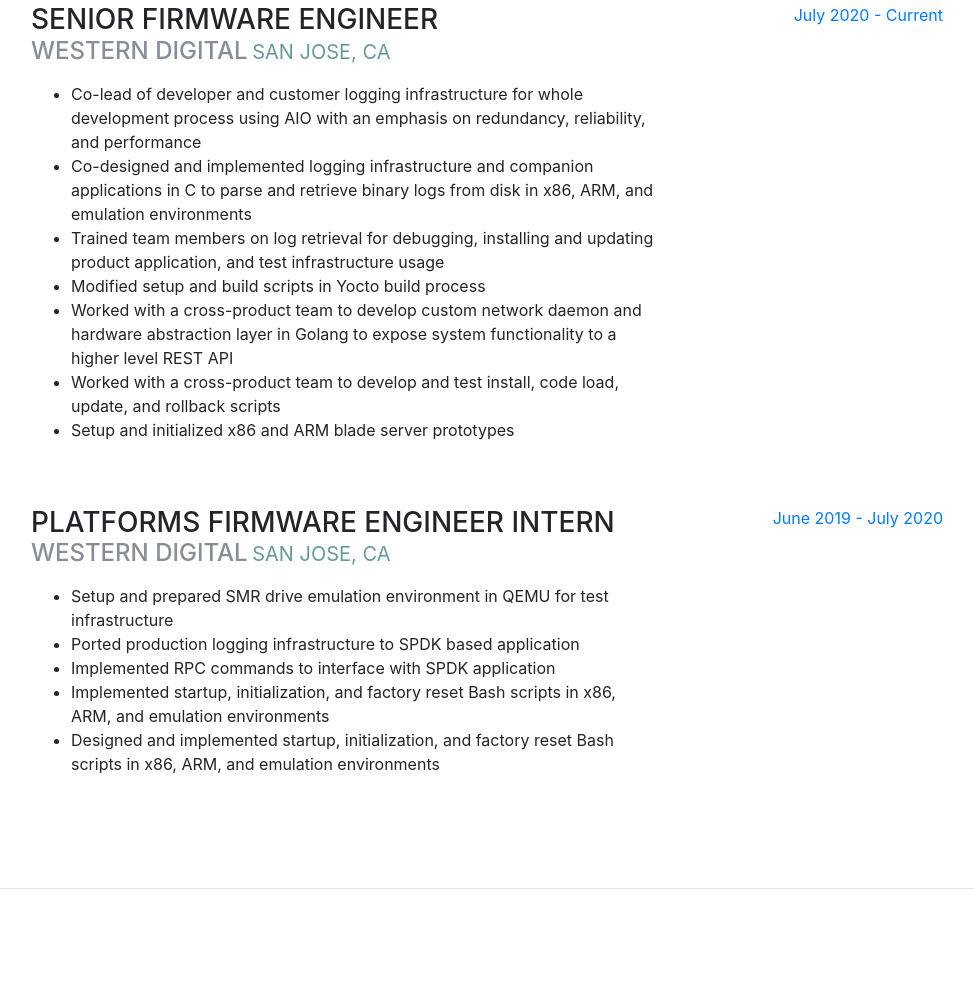
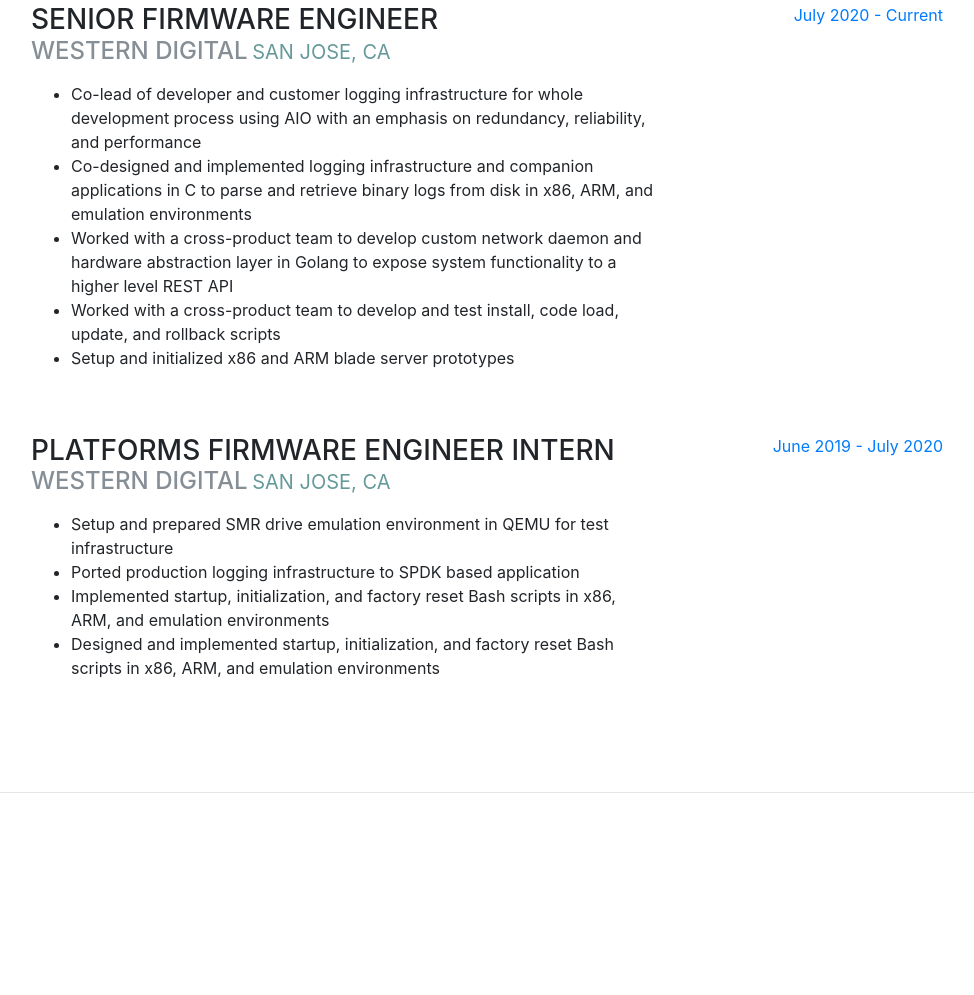
Before and after one commit to dtokazaki/website, a website with bundled scripts: page index.html in a window 1280 px wide. Shown: the part 932-1927 px from the top of the page, without its empty margins (289-1263 px from the left). Built offline with nearby package versions, Linux system fonts and the light colour scheme; files whose address does not match are found by name; a web font is replaced by a local one.

Commit message:
change resume

```diff
--- a/index.html
+++ b/index.html
@@ -116,8 +116,6 @@
             <ul>
                 <li>Co-lead of developer and customer logging infrastructure for whole development process using AIO with an emphasis on redundancy, reliability, and performance</li>
                 <li>Co-designed and implemented logging infrastructure and companion applications in C to parse and retrieve binary logs from disk in x86, ARM, and emulation environments</li>
-                <li>Trained team members on log retrieval for debugging, installing and updating product application, and test infrastructure usage</li>
-                <li>Modified setup and build scripts in Yocto build process</li>
                 <li>Worked with a cross-product team to develop custom network daemon and hardware abstraction layer in Golang to expose system functionality to a higher level REST API</li>
                 <li>Worked with a cross-product team to develop and test install, code load, update, and rollback scripts</li>
                 <li>Setup and initialized x86 and ARM blade server prototypes</li>
@@ -137,7 +135,6 @@
             <ul>
               <li>Setup and prepared SMR drive emulation environment in QEMU for test infrastructure </li>
               <li>Ported production logging infrastructure to SPDK based application </li>
-              <li>Implemented RPC commands to interface with SPDK application</li>
               <li>Implemented startup, initialization, and factory reset Bash scripts in x86, ARM, and emulation environments</li>
               <li>Designed and implemented startup, initialization, and factory reset Bash scripts in x86, ARM, and emulation environments</li>
           </ul>
```
Also changed, not shown: 1 other file.
